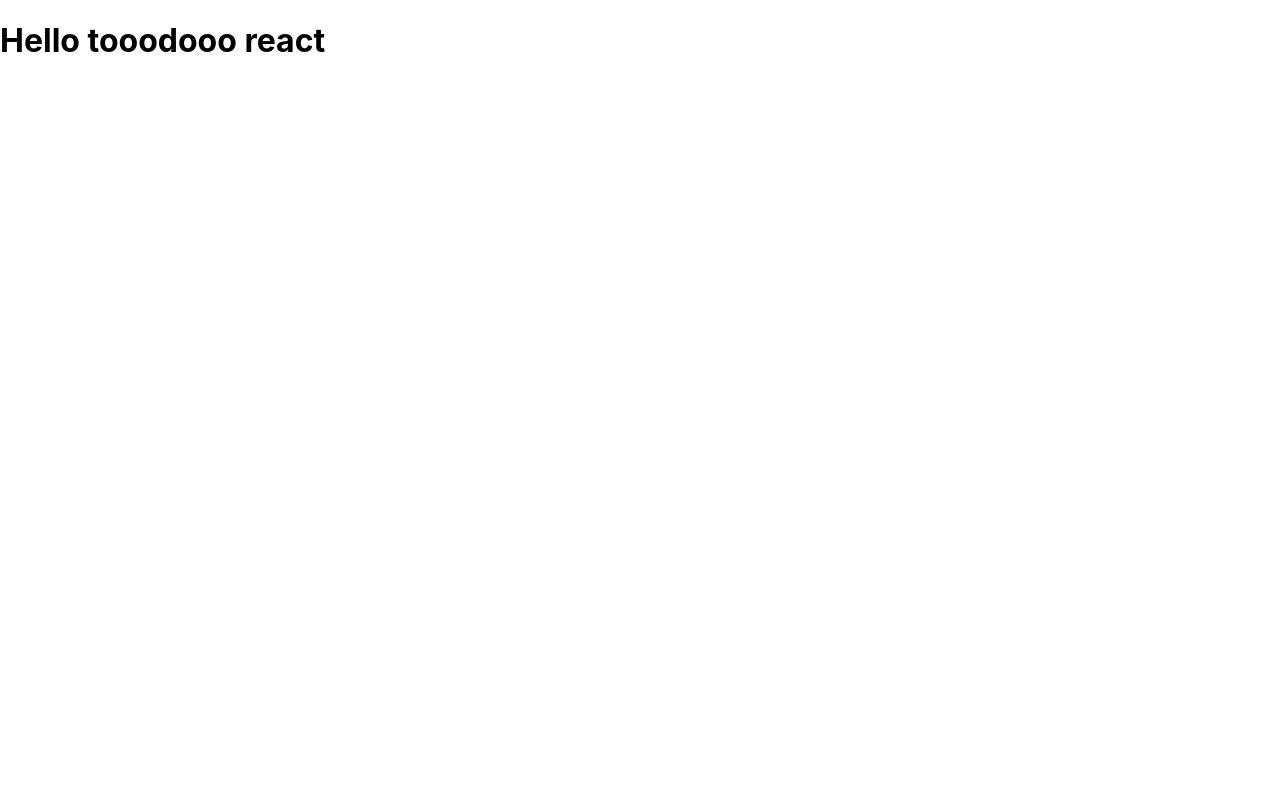
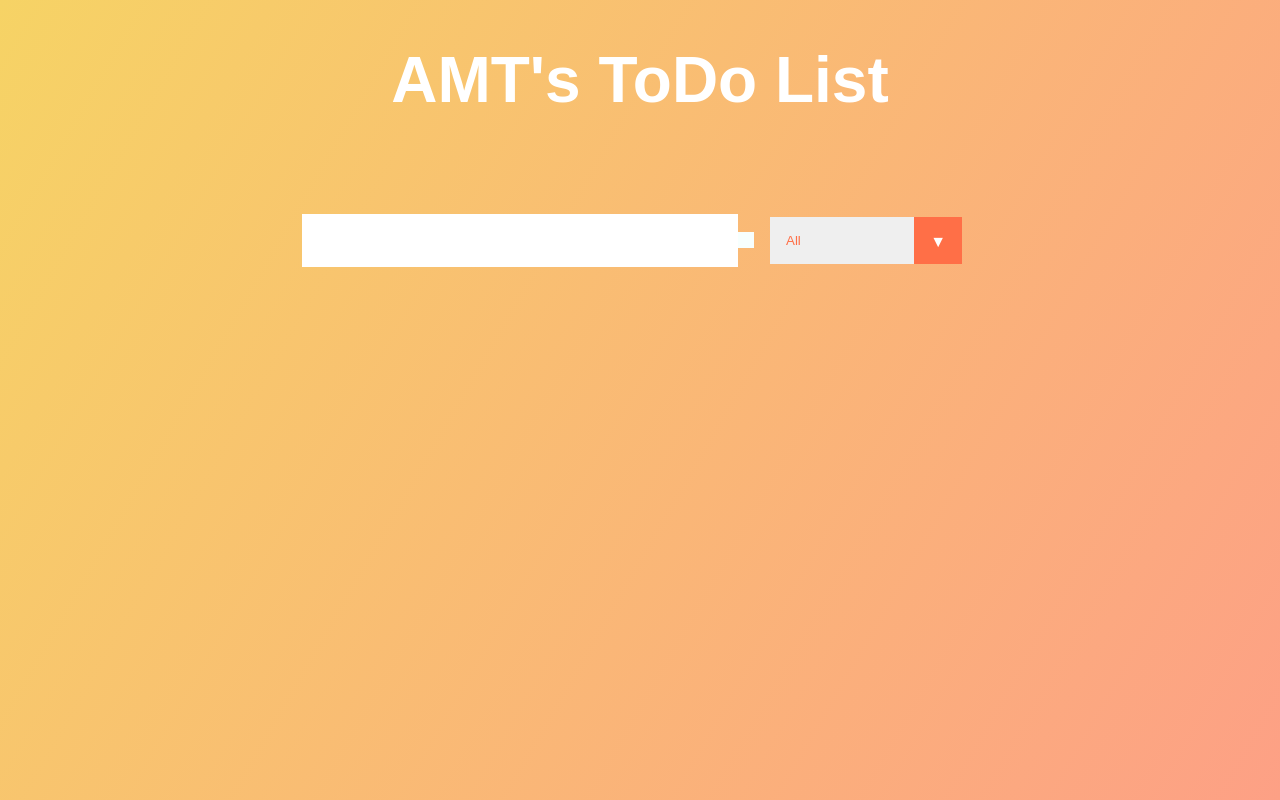
Before and after one commit to AMRUTSAGARV/TodoApp-React, a React (Create React App) app in the folder todo-react/: page / in a window 1280 px wide. Built offline with nearby package versions, Linux system fonts and the light colour scheme.

Commit message:
todo react

```diff
--- a/todo-react/src/App.css
+++ b/todo-react/src/App.css
@@ -0,0 +1,139 @@
+* {
+  margin: 0;
+  padding: 0;
+  box-sizing: border-box;
+}
+body {
+  background-image: linear-gradient(120deg, #f6d365 0%, #fda085 100%);
+  color: white;
+  font-family: "Poppins", sans-serif;
+  min-height: 100vh;
+}
+header {
+  font-size: 2rem;
+}
+
+header,
+form {
+  min-height: 20vh;
+  display: flex;
+  justify-content: center;
+  align-items: center;
+}
+form input,
+form button {
+  padding: 0.5rem;
+  font-size: 2rem;
+  border: none;
+  background: white;
+}
+form button {
+  color: #ff6f47;
+  background: #f7fffe;
+  cursor: pointer;
+  transition: all 0.3s ease;
+}
+form button:hover {
+  background: #ff6f47;
+  color: white;
+}
+.todo-container {
+  display: flex;
+  justify-content: center;
+  align-items: center;
+}
+
+.todo-list {
+  min-width: 30%;
+  list-style: none;
+}
+
+.todo {
+  margin: 0.5rem;
+  background: white;
+  font-size: 1.5rem;
+  color: black;
+  display: flex;
+  justify-content: space-between;
+  align-items: center;
+  transition: all 1s ease;
+}
+.filter-todo {
+  padding: 1rem;
+}
+.todo li {
+  flex: 1;
+}
+
+.trash-btn,
+.complete-btn {
+  background: #ff6f47;
+  color: white;
+  border: none;
+  padding: 1rem;
+  cursor: pointer;
+  font-size: 1rem;
+}
+.complete-btn {
+  background: rgb(11, 212, 162);
+}
+.todo-item {
+  padding: 0rem 0.5rem;
+}
+
+.fa-trash,
+.fa-check {
+  pointer-events: none;
+}
+
+.fall {
+  transform: translateY(10rem) rotateZ(20deg);
+  opacity: 0;
+}
+
+.completed {
+  text-decoration: line-through;
+  opacity: 0.5;
+}
+
+/*CUSTOM SELECTOR */
+select {
+  -webkit-appearance: none;
+  -moz-appearance: none;
+  -ms-appearance: none;
+  appearance: none;
+  outline: 0;
+  box-shadow: none;
+  border: 0 !important;
+  background-image: none;
+}
+
+/* Custom Select */
+.select {
+  margin: 1rem;
+  position: relative;
+  overflow: hidden;
+}
+select {
+  color: #ff6f47;
+  font-family: "Poppins", sans-serif;
+  cursor: pointer;
+  width: 12rem;
+}
+/* Arrow */
+.select::after {
+  content: "\25BC";
+  position: absolute;
+  top: 0;
+  right: 0;
+  padding: 1rem;
+  background: #ff6f47;
+  cursor: pointer;
+  pointer-events: none;
+}
+/* Transition */
+/*
+.select:hover::after {
+  transform: scale(1.5);
+}
+*/
--- a/todo-react/src/App.js
+++ b/todo-react/src/App.js
@@ -1,11 +1,14 @@
 import React from 'react';
 // import logo from './logo.svg';
 import './App.css';
+//importing components.
+import Form from './components/Form';
 
 function App() {
   return (
     <div className="App">
-      <h1>Hello tooodooo react</h1>
+      <header> <h1>AMT's ToDo List</h1></header>
+     <Form/>
     </div>
   );
 }
--- /dev/null
+++ b/todo-react/src/components/Form.js
@@ -0,0 +1,23 @@
+import React from "react";
+
+
+const Form = () => {                       //   OR  funtion Form(){}
+    return (
+        <form>
+      <input type="text" className="todo-input" />
+      <button className="todo-button" type="submit">
+        <i className="fas fa-plus-square"></i>
+      </button>
+      <div className="select">
+        <select name="todos" className="filter-todo">
+          <option value="all">All</option>
+          <option value="completed">Completed</option>
+          <option value="uncompleted">Uncompleted</option>
+        </select>
+      </div>
+    </form>
+    );
+}
+
+//to add this form to our app we have to-
+export default Form;
```
Also changed, not shown: todo-react/src/components/ToDoList.js (added).
